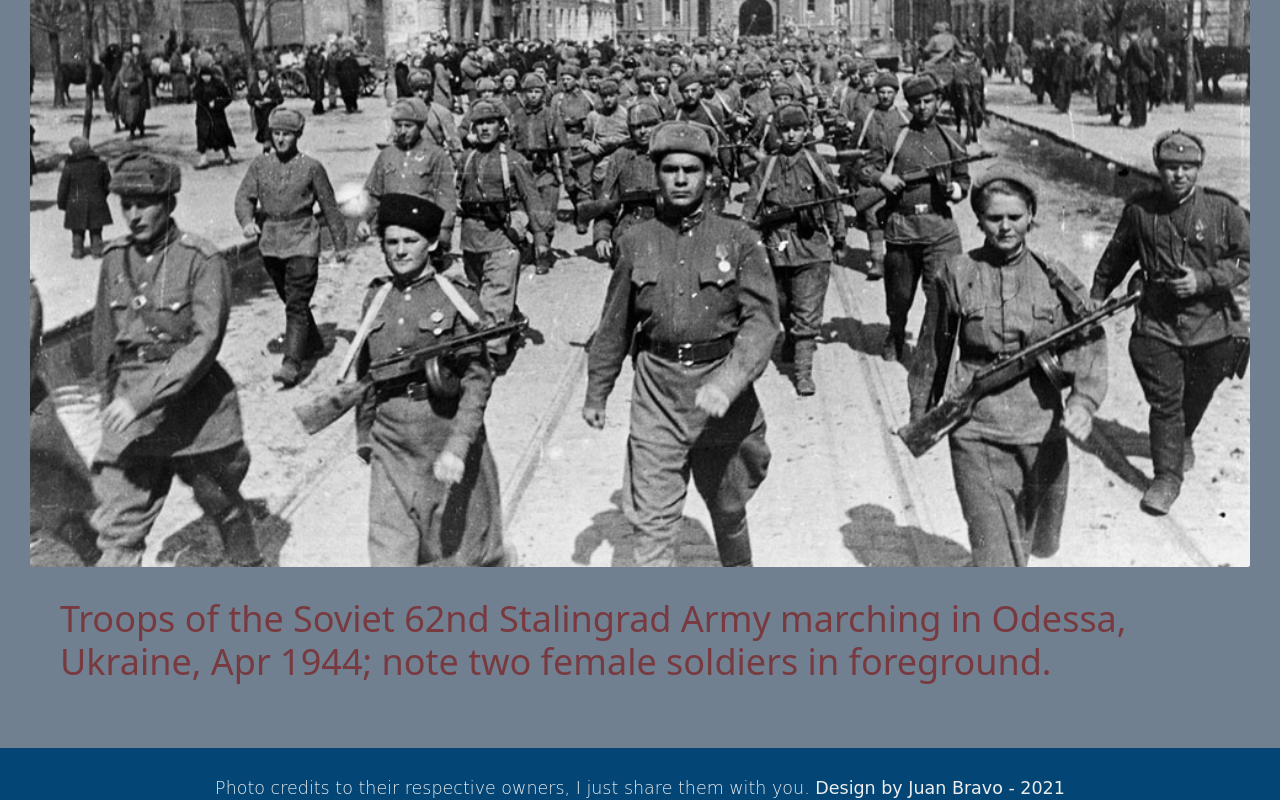
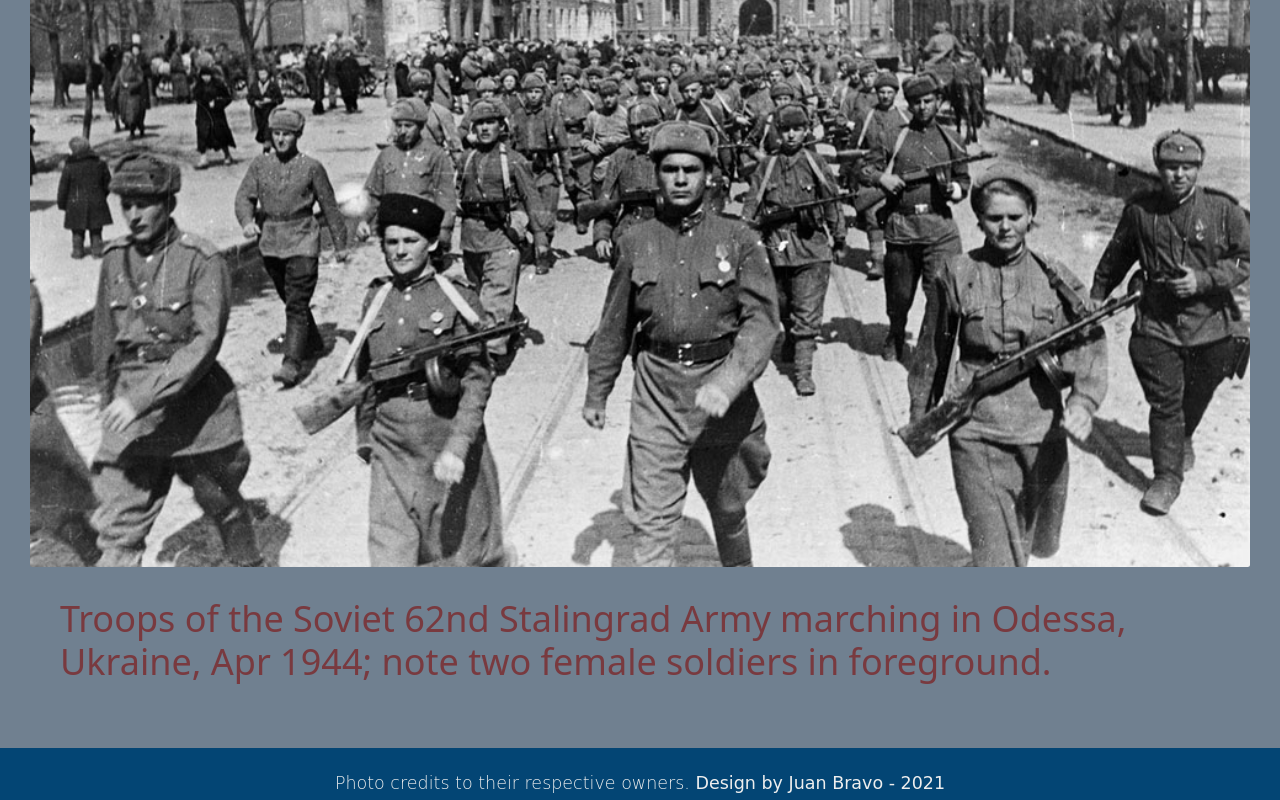
Before and after one commit to juampurri/juampurri.github.io, a website: page pages/sov.html in a window 1280 px wide. Shown: the part 11200-12000 px from the top of the page. Drawn offline with nearby package versions, Linux system fonts and the light colour scheme; files that its build step writes are made by us from their sources; a script that the page names is missing; a web font is replaced by a local one.

Commit message:
proyecto terminado v4.5

```diff
--- a/pages/sov.html
+++ b/pages/sov.html
@@ -173,7 +173,7 @@
     <!--                F O O T E R              -->
     <footer class="footer">
       <small
-        >Photo credits to their respective owners, I just share them with you.
+        >Photo credits to their respective owners.
         <strong>Design by Juan Bravo - 2021</strong>
       </small>
     </footer>
--- a/scss/_variables.scss
+++ b/scss/_variables.scss
@@ -7,7 +7,7 @@ $color-negro: #222;
 $color-botonera: #011b2e;
 $color-botonera2: #0c0c81;
 // Colores Naciones //
-$color-usa: #5f9ea0;
+$color-usa: #244041;
 $color-gbr: #008000;
 $color-fra: #2222db;
 $color-sov: #7e1212a2;
--- a/scss/complementos/_footer.scss
+++ b/scss/complementos/_footer.scss
@@ -6,9 +6,10 @@
   justify-content: center;
   align-content: center;
   align-items: center;
+
   font-family: cursive;
-  padding: 3rem;
-  font-size: 1.6rem;
+  padding: 1rem;
+  font-size: 1.2rem;
 }
 
 //        T A B L E T     M O D E                     //
```
Also changed, not shown: pages/aboutme.html (+2 -3 lines), pages/allies.html (+1 -1 lines), pages/axis.html (+1 -1 lines), pages/commitern.html (+1 -1 lines), pages/contact.html (+1 -1 lines), pages/france.html (+1 -1 lines), pages/gallery.html (+1 -1 lines), pages/gbr.html (+1 -1 lines), pages/germany.html (+1 -1 lines), pages/italy.html (+1 -1 lines), pages/japan.html (+1 -1 lines), pages/usa.html (+1 -1 lines), css/styles.css.
